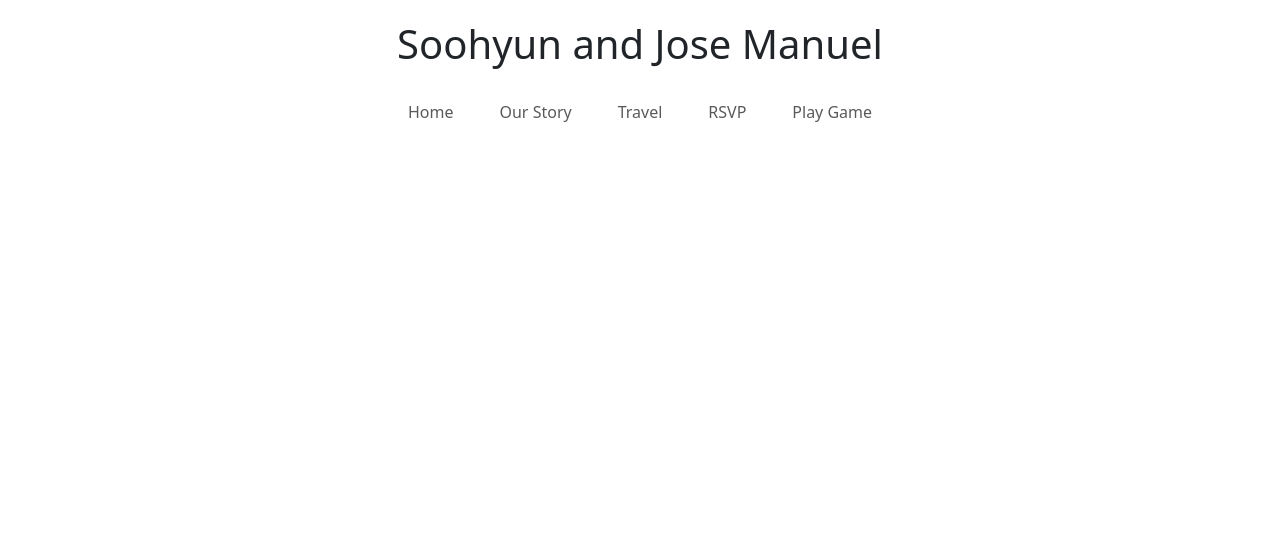
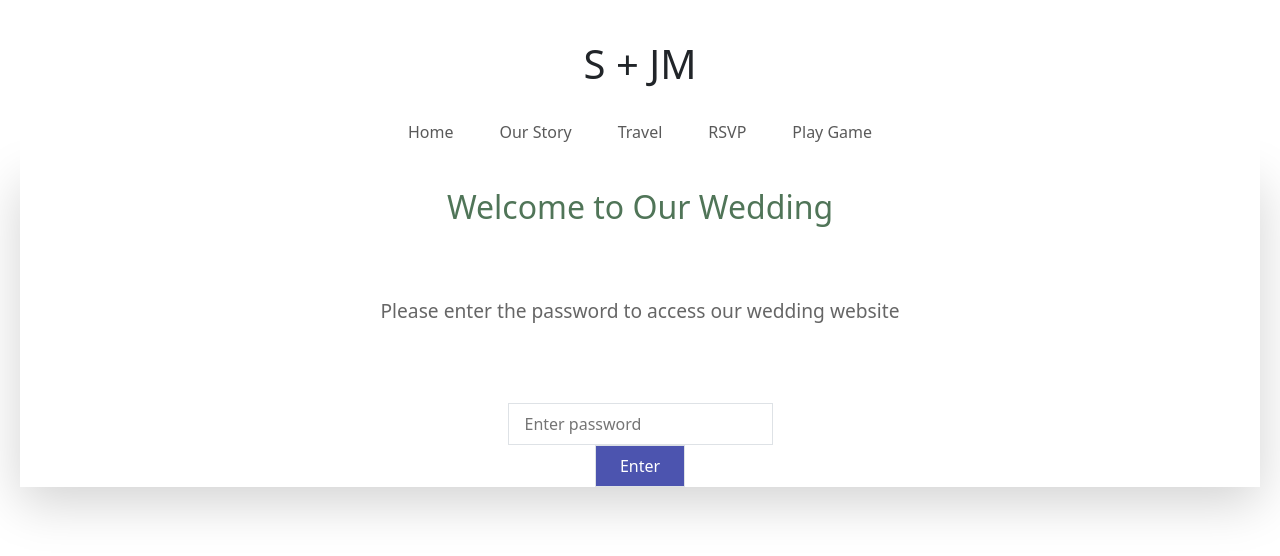
Before and after one commit to syoon12321/sjm_wedding_website, a React (Vite) app: page / in a window 1280 px wide. Shown: the top 556 px of the page. Built offline with nearby package versions, Linux system fonts and the light colour scheme.

Commit message:
Added password

```diff
--- a/src/App.tsx
+++ b/src/App.tsx
@@ -1,10 +1,13 @@
 // src/App.tsx
 import React from 'react';
 import './App.css';
+import './styles/styles.css';
 import Game from './components/Game';
 import NavBar from './components/Navbar';
 
-import { BrowserRouter as Router, Route, Routes } from 'react-router-dom';
+import { BrowserRouter as Router, Routes, Route } from 'react-router-dom';
+import PasswordProtection from './components/PasswordProtection';
+import ProtectedRoute from './components/ProtectedRoute';
 import Home from './pages/Home';
 import OurStory from './pages/OurStory';
 import Travel from './pages/Travel';
@@ -17,14 +20,15 @@ function App() {
 
   return (
     <Router>
-      <div className="App">
+      <div className="main-section">
         <NavBar navItems={items} />
         <Routes>
-          <Route path="/home" element={<Home />} />
-          <Route path="/our-story" element={<OurStory />} />
-          <Route path="/travel" element={<Travel />} />
-          <Route path="/rsvp" element={<RSVP />} />
-          <Route path="/play-game" element={<PlayGame />} />
+          <Route path="/" element={<PasswordProtection />} />
+          <Route path="/home" element={<ProtectedRoute> <Home /> </ProtectedRoute>} />
+          <Route path="/our-story" element={<ProtectedRoute> <OurStory /> </ProtectedRoute>} />
+          <Route path="/travel" element={<ProtectedRoute> <Travel /> </ProtectedRoute>} />
+          <Route path="/rsvp" element={<ProtectedRoute> <RSVP /> </ProtectedRoute>} />
+          <Route path="/play-game" element={<ProtectedRoute> <PlayGame /> </ProtectedRoute>} />
         </Routes>
       </div>
     </Router>
--- a/src/components/Navbar.tsx
+++ b/src/components/Navbar.tsx
@@ -17,7 +17,7 @@ function NavBar({ navItems }: NavBarProps) {
 
   return (
     <>
-    <h1>Soohyun and Jose Manuel</h1>
+    <h1>S + JM</h1>
     <nav className="navbar navbar-expand-md navbar-light bg-white">
       <div className="container-fluid">
         <button
--- /dev/null
+++ b/src/components/PasswordProtection.tsx
@@ -0,0 +1,65 @@
+import React, { useState, useEffect } from 'react';
+import { useNavigate } from 'react-router-dom';
+
+const PasswordProtection = () => {
+  const [password, setPassword] = useState('');
+  const [error, setError] = useState('');
+  const navigate = useNavigate();
+
+  const CORRECT_PASSWORD = 'bananas'; // Change this to your desired password
+
+  useEffect(() => {
+    // Check if already authenticated
+    const isAuthenticated = localStorage.getItem('weddingAuthenticated');
+    if (isAuthenticated === 'true') {
+      navigate('/home');
+    }
+  }, [navigate]);
+
+  const handleSubmit = (e: React.FormEvent<HTMLFormElement>) => {
+    e.preventDefault();
+    if (password === CORRECT_PASSWORD) {
+      localStorage.setItem('weddingAuthenticated', 'true');
+      navigate('/home');
+    } else {
+      setError('Incorrect password. Please try again.');
+    }
+  };
+
+  return (
+    <div className="min-h-screen flex items-center justify-center bg-gray-50">
+      <div className="max-w-md w-full space-y-8 p-8 bg-white rounded-lg shadow-lg">
+        <div>
+          <h2 className="text-center text-3xl font-extrabold text-gray-900">
+            Welcome to Our Wedding
+          </h2>
+          <p className="mt-2 text-center text-sm text-gray-600">
+            Please enter the password to access our wedding website
+          </p>
+        </div>
+        <form className="mt-8 space-y-6" onSubmit={handleSubmit}>
+          <div>
+            <input
+              type="password"
+              value={password}
+              onChange={(e) => setPassword(e.target.value)}
+              className="appearance-none rounded-md relative block w-full px-3 py-2 border border-gray-300 placeholder-gray-500 text-gray-900 focus:outline-none focus:ring-2 focus:ring-rose-500 focus:border-rose-500"
+              placeholder="Enter password"
+            />
+          </div>
+          {error && (
+            <p className="text-red-500 text-sm text-center">{error}</p>
+          )}
+          <button
+            type="submit"
+            className="group relative w-full flex justify-center py-2 px-4 border border-transparent text-sm font-medium rounded-md text-white bg-rose-600 hover:bg-rose-700 focus:outline-none focus:ring-2 focus:ring-offset-2 focus:ring-rose-500"
+          >
+            Enter
+          </button>
+        </form>
+      </div>
+    </div>
+  );
+};
+
+export default PasswordProtection;
--- /dev/null
+++ b/src/components/ProtectedRoute.tsx
@@ -0,0 +1,14 @@
+import { Navigate } from 'react-router-dom';
+import { ReactNode } from 'react';
+
+const ProtectedRoute = ({ children }: { children: ReactNode }) => {
+  const isAuthenticated = localStorage.getItem('weddingAuthenticated') === 'true';
+
+  if (!isAuthenticated) {
+    return <Navigate to="/" replace />;
+  }
+
+  return children;
+};
+
+export default ProtectedRoute;
--- a/src/pages/Home.tsx
+++ b/src/pages/Home.tsx
@@ -1,24 +1,20 @@
 import React from 'react'
+import '../styles/Home.css'
 
 const Home: React.FC = () => {
     return (
       <div className="home-page">
         <header>
-          <h1>Welcome to Our Application</h1>
-          <p>We are excited to have you here. Explore and enjoy!</p>
+          <h1>Soohyun Yoon</h1>
+          <h1>&</h1>
+          <h1>Jose Manuel Pacheco Luna</h1>
+          <h1>invite you to their wedding</h1>
         </header>
         <main>
           <section>
-            <h2>Latest Updates</h2>
-            <ul>
-              <li>New features added to enhance user experience.</li>
-              <li>Check out our latest blog post for tips and tricks.</li>
-              <li>Join our community forum for discussions and support.</li>
-            </ul>
-          </section>
-          <section>
-            <h2>Contact Us</h2>
-            <p>If you have any questions, feel free to <a href="/contact">contact us</a>.</p>
+            <h3>September 21, 2025</h3>
+            <h3>The Skylight Chapel</h3>
+            <h3>Upstate South Carolina</h3>
           </section>
         </main>
       </div>
--- a/src/storyline.ts
+++ b/src/storyline.ts
@@ -148,12 +148,27 @@ export const scenes: Scene[] = [
     id: 'facebookNo',
     text: 'He doesn’t do more than like the post, but she’s definitely on his mind. Keep going.',
     choices: [
+      { text: 'Continue', nextSceneId: 'biketrack' },
+    ],
+  },
+  {
+    id: 'biketrack',
+    text: "It's the start of junior year, and Soohyun decides to stop by the bike track on her way home. The sun has set, and only a few other bikers are there. Among them are Manuel and Nishant, who catch up to her after a few laps to say hello. Nishant rides off to talk to some other bikers, but Manuel hangs back to ride with Soo. They chat for a little while, as they cruise around the track, talking about work and their summers and other things two acquaintances talk about. Time flies, and Soo realizes she really enjoyed biking with Manuel. Should she ask him out?",
+    choices: [
+      { text: 'Yes', nextSceneId: 'end' },
+      { text: 'No', nextSceneId: 'biketrackNo' },
+    ],
+  },
+  {
+    id: 'biketrackNo',
+    text: "She doesn't really know this guy well, so she bikes home. Keep going.",
+    choices: [
       { text: 'Continue', nextSceneId: 'pineapples' },
     ],
   },
   {
     id: 'pineapples',
-    text: 'Manuel is chasing a runaway pineapple as Soohyun wonders how they ended up here. She sent a message to the Rice Bikes Slack about the fall semester crawl, adding an open invite to bike out to HEB for party supplies. Manuel saw this as his chance to not only spend time with Soo but also to take the shop tricycle on a joy ride. Plus, the adult-sized trike has a rear basket perfect for transporting the pineapples he needs for his pina coladas. However, pineapples are suprisingly aerodynamic, and they have to make frequent stops for Manuel to rescue his pineapples when they fly out of the basket. Soo thinks Manuel’s a little crazy but admires his quirkiness and determination. Should she ask him out?',
+    text: 'Manuel is chasing a runaway pineapple as Soohyun wonders how they ended up here. She sent a message to the Rice Bikes Slack about the fall semester crawl, adding an open invite to bike out to HEB for party supplies. Manuel saw this as his chance to not only spend time with Soo but also to take the shop tricycle on a joy ride. Plus, the adult-sized trike has a rear basket perfect for transporting the pineapple he needs for his pina coladas. However, pineapples are suprisingly aerodynamic, and they have to make frequent stops for Manuel to rescue his pineapple whenever it flies out of the basket. Soo thinks Manuel’s a little crazy but admires his quirkiness and determination. Should she ask him out?',
     choices: [
       { text: 'Yes', nextSceneId: 'end' },
       { text: 'No', nextSceneId: 'pineapplesNo' },
@@ -161,7 +176,7 @@ export const scenes: Scene[] = [
   },
   {
     id: 'pineapplesNo',
-    text: 'Soohyun, Manuel, and all the pineapples make it back to Rice in one piece. They split to get ready for the party that night. Keep going.',
+    text: 'Soohyun, Manuel, and the pineapple make it back to Rice in one piece. They split to get ready for the party that night. Keep going.',
     choices: [
       { text: 'Continue', nextSceneId: 'crawl' },
     ],
--- /dev/null
+++ b/src/styles/Home.css
@@ -0,0 +1,42 @@
+.home-page {
+  min-height: 100vh;
+  background: linear-gradient(rgba(255, 255, 255, 0.3), rgba(255, 255, 255, 0.3)),
+              url('src/assets/watercolor-painting-couple.jpg');
+  background-size: cover;
+  background-position: center;
+  text-align: center;
+  font-family: 'Cormorant Garamond', serif;
+  color: #2c3e50;
+  padding: 2rem;
+}
+
+header {
+  margin-bottom: 4rem;
+}
+
+header h1 {
+  font-size: 2.5rem;
+  margin: 0.5rem 0;
+  font-weight: 300;
+  text-shadow: 2px 2px 4px rgba(255, 255, 255, 0.5);
+}
+
+header h1:last-child {
+  font-size: 2rem;
+  margin-top: 2rem;
+  font-style: italic;
+}
+
+main section {
+  padding: 3rem;
+  border-radius: 8px;
+  display: inline-block;
+}
+
+main h3 {
+  font-size: 1.8rem;
+  margin: 1rem 0;
+  font-weight: 400;
+  color: #34495e;
+  text-shadow: 2px 2px 4px rgba(255, 255, 255, 0.5);
+}
--- /dev/null
+++ b/src/styles/styles.css
@@ -0,0 +1,99 @@
+/* Base styles */
+body {
+    font-family: 'Georgia', serif;
+    color: #333;
+    background-color: #f8f8f8;
+    margin: 0;
+    padding: 0;
+  }
+
+  a {
+    color: #b37e7a;
+    text-decoration: none;
+  }
+
+  a:hover {
+    text-decoration: underline;
+  }
+
+  /* Header */
+  header {
+    background-color: #ffffff;
+    border-bottom: 1px solid #e1e1e1;
+    padding: 20px 0;
+    text-align: center;
+  }
+
+  header h1 {
+    font-size: 2.5em;
+    margin: 0;
+    color: #333;
+  }
+
+  /* Main section */
+  .main-section {
+    padding: 40px 20px;
+    text-align: center;
+  }
+
+  .main-section h2 {
+    font-size: 2em;
+    margin-bottom: 20px;
+    color: #507558;
+  }
+
+  h2.breaks {
+    line-height: 1.5em; /* Adjust line height for spacing */
+    text-align: center; /* Center align if needed */
+  }
+
+  .main-section p {
+    font-size: 1.2em;
+    color: #666;
+    line-height: 1.6;
+  }
+
+  /* Button styles */
+  .button {
+    display: inline-block;
+    background-color: #b37e7a;
+    color: #ffffff;
+    padding: 10px 20px;
+    text-transform: uppercase;
+    border-radius: 5px;
+    font-size: 1em;
+    font-weight: bold;
+    transition: background-color 0.3s ease;
+  }
+
+  .button:hover {
+    background-color: #9b6c63;
+  }
+
+  /* Footer */
+  footer {
+    background-color: #ffffff;
+    border-top: 1px solid #e1e1e1;
+    padding: 20px 0;
+    text-align: center;
+  }
+
+  footer p {
+    margin: 0;
+    color: #333;
+  }
+
+  /* Responsive Design */
+  @media (max-width: 768px) {
+    header h1 {
+      font-size: 2em;
+    }
+
+    .main-section h2 {
+      font-size: 1.5em;
+    }
+
+    .main-section p {
+      font-size: 1em;
+    }
+  }
```
Also changed, not shown: src/assets/watercolor-painting-couple.jpg (added).
